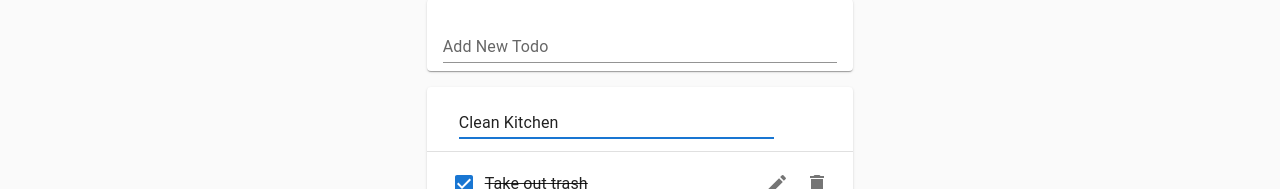
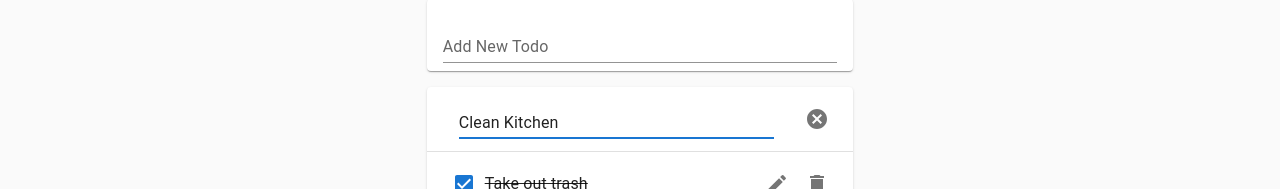
Before and after one commit to Passam02/react-todo-list, a React (Create React App) app: page / in a window 1280 px wide. Both pictures are taken after a click on the button 777 px from the left and 216 px from the top of the page. Shown: the part 97-286 px from the top of the page. Built offline with nearby package versions, Linux system fonts and the light colour scheme.

Commit message:
Add button to cancel editing

```diff
--- a/src/EditTodoForm.js
+++ b/src/EditTodoForm.js
@@ -1,11 +1,13 @@
 import React from 'react'
 import { TextField } from '@mui/material'
 import useInputState from './hooks/useInputState'
+import { ListItem, ListItemText, Checkbox, IconButton, ListItemSecondaryAction } from '@mui/material'
 import { Cancel } from '@mui/icons-material'
 
 function EditTodoForm({editTodo, id, task, toggleEdit}) {
     const [value, handleChange, reset] = useInputState(task)
     return (
+        <>
         <form
             onSubmit={(e) => {
                 e.preventDefault()
@@ -23,8 +25,13 @@ function EditTodoForm({editTodo, id, task, toggleEdit}) {
             autoFocus
             onChange={handleChange}
             />
-
         </form>
+        <ListItemSecondaryAction>
+            <IconButton onClick={toggleEdit}>
+                <Cancel/>
+            </IconButton>
+        </ListItemSecondaryAction>
+        </>
     )
 }
 export default EditTodoForm
```
